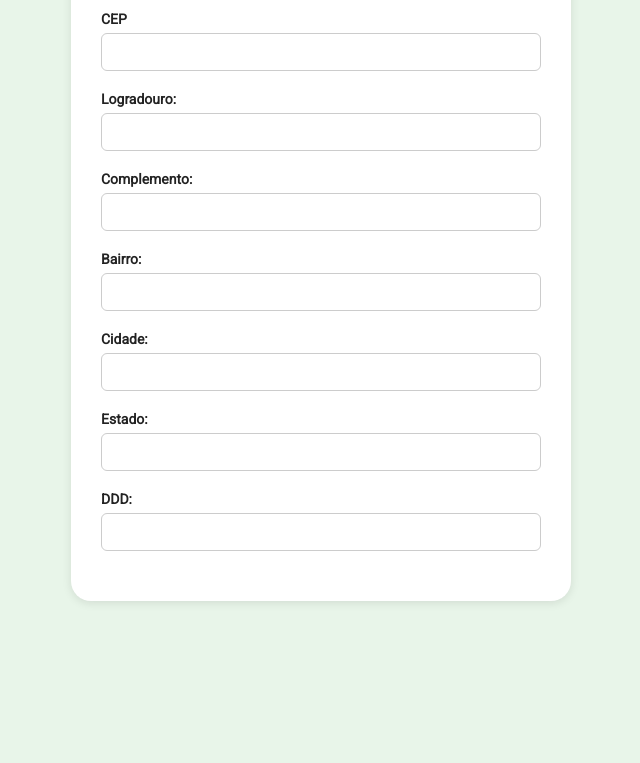
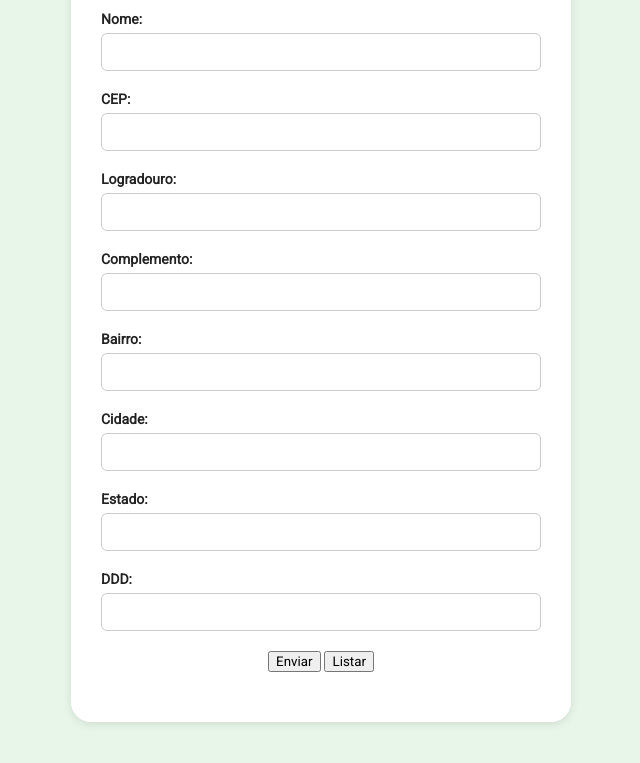
Before and after one commit to JoaoPedrM1La/APICEP, a plain HTML site: page index.html in a window 1280 px wide. Shown: the part 191-954 px from the top of the page, without its empty margins (319-959 px from the left). Before the commit the page ends 850 px from the top, so only its background shows below. Drawn offline with Linux system fonts and the light colour scheme.

Commit message:
continuar terminar

```diff
--- a/index.html
+++ b/index.html
@@ -11,7 +11,12 @@
         <img src="https://encrypted-tbn0.gstatic.com/images?q=tbn:ANd9GcQBoBGCfBTDL-sHFj2kWebAs9jB5qtQuGfYRQ&s" alt="Logo">
 
         <div class="form-group">
-            <label for="cep">CEP</label>
+            <label for="nome">Nome:</label>
+            <input type="text" id="inputNome">
+        </div>
+
+        <div class="form-group">
+            <label for="cep">CEP:</label>
             <input type="text" id="inputCEP" maxlength="8" onblur="pesquisacep(this.value);">
         </div>
 
@@ -39,6 +44,13 @@
             <label for="ddd">DDD:</label>
             <input type="text" id="inputDDD">
         </div>
+
+        <input type="submit" value="Enviar" onclick="salvarDados(inputNome, inputCEP)">
+        <input type="submit" value="Listar">
+
+        <div class="form-group">
+            <h2 id="output-value"></h2>
+        </div>
     </div>
     <script src="script.js"></script>
 </body>
--- a/script.js
+++ b/script.js
@@ -1,3 +1,5 @@
+let dados = [];
+
 function limpa_formulário_cep() {
     //Limpa valores do formulário de cep.
     document.getElementById('inputLog').value=("");
@@ -68,3 +70,16 @@ function pesquisacep(valor) {
         limpa_formulário_cep();
     }
 };
+
+async function salvarDados(nome, cep) {
+    const objeto = await meu_callback(cep);
+
+    if(cep == 0) {
+        alert("CEP não encontrado")
+    } else if(nome == null) {
+        alert("Nome não encontrado")
+    } else {
+
+        dados.push(localStorage.setItem())
+    }
+};
```
